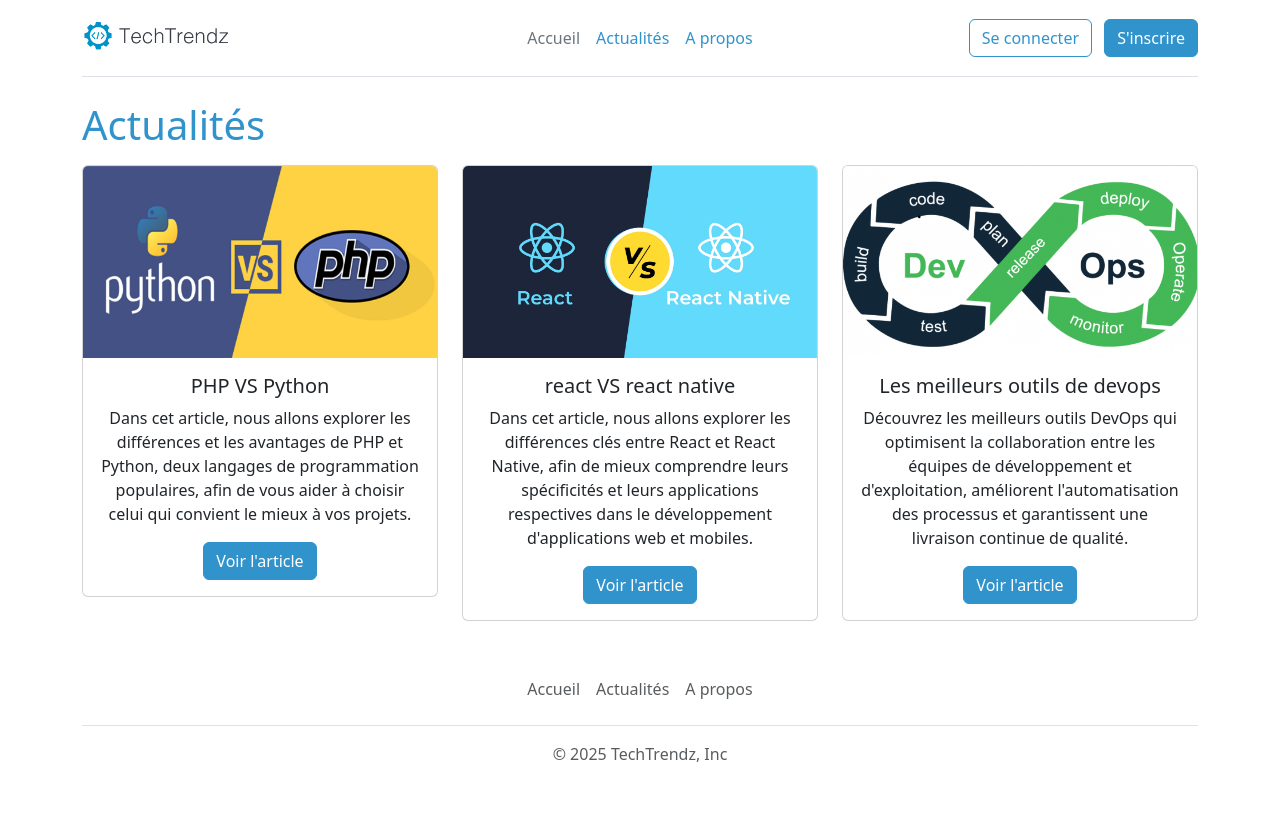
After one commit to Geraldine743/TechTrendz, a PHP site: the page made by actualités.php in a window 1280 px wide. The commit adds this page. Run offline with PHP 8.4, Linux system fonts and the light colour scheme.

Commit message:
add news page

```diff
--- /dev/null
+++ b/actualités.php
@@ -0,0 +1,16 @@
+<?php
+require_once __DIR__ . "/lib/article.php";
+require_once __DIR__ . "/templates/header.php";
+
+
+?>
+<h1>Actualités</h1>
+
+<div class="row text-center">
+    <?php foreach ($articles as $key => $article) {
+        require __DIR__ . "/templates/article_part.php";
+    } ?>
+</div>
+
+
+<?php require_once __DIR__ . "/templates/footer.php" ?>
--- /dev/null
+++ b/lib/article.php
@@ -0,0 +1,7 @@
+<?php
+
+$articles = [
+    ["title" => "PHP VS Python", "content" => "Dans cet article, nous allons explorer les différences et les avantages de PHP et Python, deux langages de programmation populaires, afin de vous aider à choisir celui qui convient le mieux à vos projets.", "image" => "1-php-vs-python.jpg"],
+    ["title" => "react VS react native", "content" => "Dans cet article, nous allons explorer les différences clés entre React et React Native, afin de mieux comprendre leurs spécificités et leurs applications respectives dans le développement d'applications web et mobiles.", "image" => "2-react-vs-react-native.jpg"],
+    ["title" => "Les meilleurs outils de devops", "content" => "Découvrez les meilleurs outils DevOps qui optimisent la collaboration entre les équipes de développement et d'exploitation, améliorent l'automatisation des processus et garantissent une livraison continue de qualité.", "image" => "3-devops.png"]
+];
--- /dev/null
+++ b/templates/article_part.php
@@ -0,0 +1,10 @@
+<div class="col-md-4 my-2">
+    <div class="card">
+        <img src="./uploads/<?= $article["image"] ?>" class="card-img-top" alt="<?= $article["image"] ?>">
+        <div class="card-body">
+            <h5 class="card-title"><?= $article["title"] ?></h5>
+            <p class="card-text"><?= $article["content"] ?></p>
+            <a href="#" class="btn btn-primary">Voir l'article</a>
+        </div>
+    </div>
+</div>
--- a/templates/header.php
+++ b/templates/header.php
@@ -18,8 +18,8 @@
                 </a>
             </div>
             <ul class="nav col-12 col-md-auto mb-2 justify-content-center mb-md-0">
-                <li><a href="#" class="nav-link px-2 link-secondary">Accueil</a></li>
-                <li><a href="#" class="nav-link px-2">Actualité</a></li>
+                <li><a href="index.php" class="nav-link px-2 link-secondary">Accueil</a></li>
+                <li><a href="actualités.php" class="nav-link px-2">Actualités</a></li>
                 <li><a href="#" class="nav-link px-2">A propos</a></li>
             </ul>
             <div class="col-md-3 text-end">
```
Also changed, not shown: index.php (+4 -17 lines).
